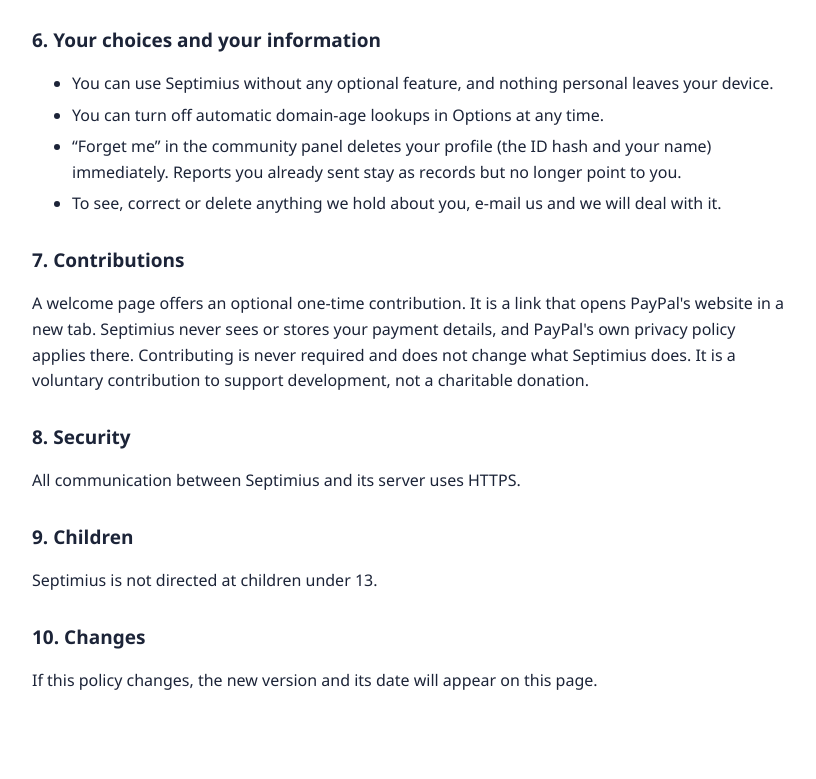
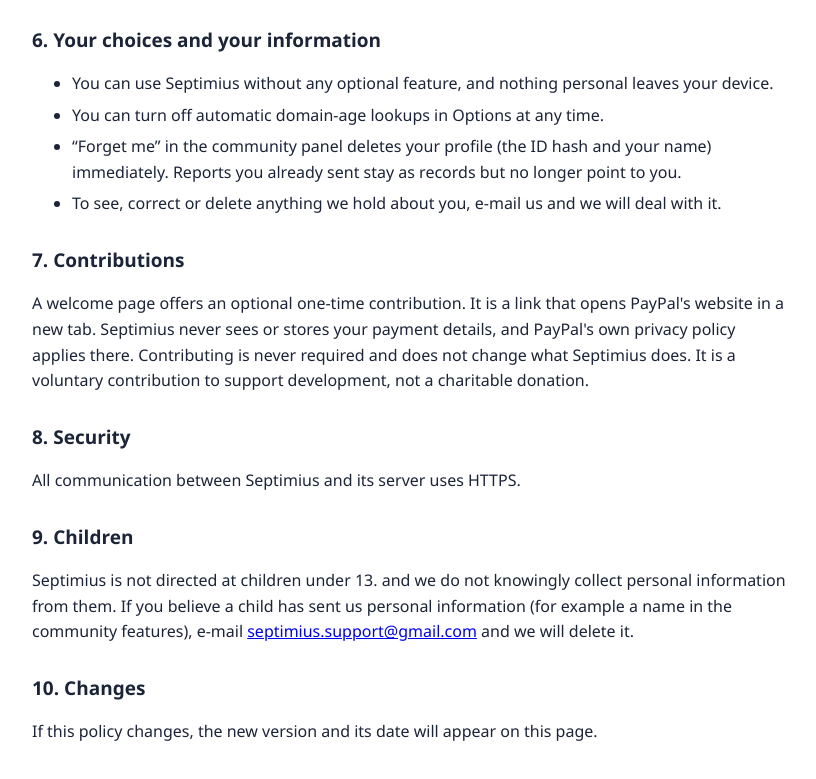
Before and after one commit to IsaacElazzabi/septimius-privacy, a plain HTML site: page index.html in a window 1280 px wide. Shown: the part 1575-2354 px from the top of the page, without its empty margins (228-1044 px from the left). Drawn offline with Linux system fonts and the light colour scheme.

Commit message:
Clarify children section

```diff
--- a/index.html
+++ b/index.html
@@ -55,7 +55,7 @@ h1 { font-size: 28px; margin-bottom: 4px; } h2 { font-size: 19px; margin-top: 28
 <p>All communication between Septimius and its server uses HTTPS.</p>
 
 <h2>9. Children</h2>
-<p>Septimius is not directed at children under 13.</p>
+<p>Septimius is not directed at children under 13. and we do not knowingly collect personal information from them. If you believe a child has sent us personal information (for example a name in the community features), e-mail <a href="mailto:septimius.support@gmail.com">septimius.support@gmail.com</a> and we will delete it.</p>
 
 <h2>10. Changes</h2>
 <p>If this policy changes, the new version and its date will appear on this page.</p>
```
